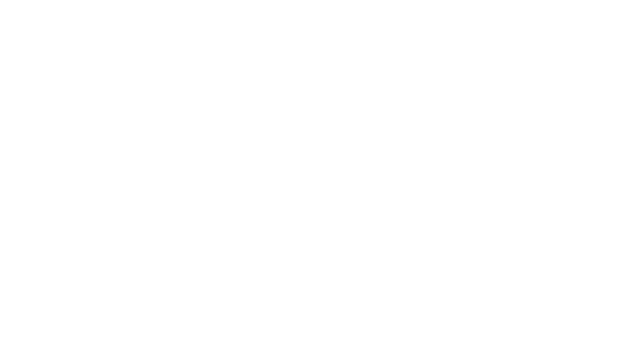
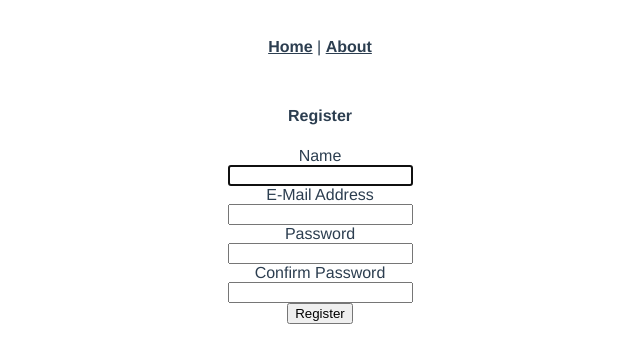
Before and after one commit to Wessun75/timeManager, a Vue app in the folder front_end/time_manager/: page /register in a window 1280 px wide. Shown: the top 362 px of the page, without its empty margins (320-960 px from the left). Built offline with nearby package versions, Linux system fonts and the light colour scheme.

Commit message:
Add files via upload

```diff
--- a/front_end/time_manager/src/App.vue
+++ b/front_end/time_manager/src/App.vue
@@ -1,16 +1,12 @@
 <template>
   <div id="app">
+    <div id="nav">
+      <router-link to="/">Home</router-link> |
+      <router-link to="/about">About</router-link>
+    </div>
     <router-view/>
   </div>
 </template>
-
-<script>
-
-
-export default {
-  name: 'App'
-}
-</script>
 
 <style>
 #app {
@@ -19,6 +15,18 @@ export default {
   -moz-osx-font-smoothing: grayscale;
   text-align: center;
   color: #2c3e50;
-  margin-top: 60px;
+}
+
+#nav {
+  padding: 30px;
+}
+
+#nav a {
+  font-weight: bold;
+  color: #2c3e50;
+}
+
+#nav a.router-link-exact-active {
+  color: #42b983;
 }
 </style>
--- /dev/null
+++ b/front_end/time_manager/src/components/HelloWorld.vue
@@ -0,0 +1,60 @@
+<template>
+  <div class="hello">
+    <h1>{{ msg }}</h1>
+    <p>
+      For a guide and recipes on how to configure / customize this project,<br>
+      check out the
+      <a href="https://cli.vuejs.org" target="_blank" rel="noopener">vue-cli documentation</a>.
+    </p>
+    <h3>Installed CLI Plugins</h3>
+    <ul>
+      <li><a href="https://github.com/vuejs/vue-cli/tree/dev/packages/%40vue/cli-plugin-babel" target="_blank" rel="noopener">babel</a></li>
+      <li><a href="https://github.com/vuejs/vue-cli/tree/dev/packages/%40vue/cli-plugin-router" target="_blank" rel="noopener">router</a></li>
+      <li><a href="https://github.com/vuejs/vue-cli/tree/dev/packages/%40vue/cli-plugin-vuex" target="_blank" rel="noopener">vuex</a></li>
+      <li><a href="https://github.com/vuejs/vue-cli/tree/dev/packages/%40vue/cli-plugin-eslint" target="_blank" rel="noopener">eslint</a></li>
+    </ul>
+    <h3>Essential Links</h3>
+    <ul>
+      <li><a href="https://vuejs.org" target="_blank" rel="noopener">Core Docs</a></li>
+      <li><a href="https://forum.vuejs.org" target="_blank" rel="noopener">Forum</a></li>
+      <li><a href="https://chat.vuejs.org" target="_blank" rel="noopener">Community Chat</a></li>
+      <li><a href="https://twitter.com/vuejs" target="_blank" rel="noopener">Twitter</a></li>
+      <li><a href="https://news.vuejs.org" target="_blank" rel="noopener">News</a></li>
+    </ul>
+    <h3>Ecosystem</h3>
+    <ul>
+      <li><a href="https://router.vuejs.org" target="_blank" rel="noopener">vue-router</a></li>
+      <li><a href="https://vuex.vuejs.org" target="_blank" rel="noopener">vuex</a></li>
+      <li><a href="https://github.com/vuejs/vue-devtools#vue-devtools" target="_blank" rel="noopener">vue-devtools</a></li>
+      <li><a href="https://vue-loader.vuejs.org" target="_blank" rel="noopener">vue-loader</a></li>
+      <li><a href="https://github.com/vuejs/awesome-vue" target="_blank" rel="noopener">awesome-vue</a></li>
+    </ul>
+  </div>
+</template>
+
+<script>
+export default {
+  name: 'HelloWorld',
+  props: {
+    msg: String
+  }
+}
+</script>
+
+<!-- Add "scoped" attribute to limit CSS to this component only -->
+<style scoped>
+h3 {
+  margin: 40px 0 0;
+}
+ul {
+  list-style-type: none;
+  padding: 0;
+}
+li {
+  display: inline-block;
+  margin: 0 10px;
+}
+a {
+  color: #42b983;
+}
+</style>
--- /dev/null
+++ b/front_end/time_manager/src/components/authentication/Login.vue
@@ -0,0 +1,34 @@
+
+<template>
+   <div>
+        <form class="login" @submit.prevent="login">
+       <h1>Sign in</h1>
+       <label>Email</label>
+       <input required v-model="email" type="email" placeholder="Name"/>
+       <label>Password</label>
+       <input required v-model="password" type="password" placeholder="Password"/>
+       <hr/>
+       <button type="submit">Login</button>
+     </form>
+   </div>
+</template>
+<script>
+  export default {
+    data() {
+      return {
+        email: "",
+        password: ""
+      };
+    },
+    methods: {
+      login: function() {
+        let email = this.email;
+        let password = this.password;
+        this.$store
+          .dispatch("login", { email, password })
+          .then(() => this.$router.push("/"))
+          .catch(err => console.log(err));
+      }
+    }
+  };
+</script>
--- /dev/null
+++ b/front_end/time_manager/src/components/authentication/Register.vue
@@ -0,0 +1,51 @@
+<template>
+    <div>
+      <h4>Register</h4>
+      <form @submit.prevent="register">
+        <label for="name">Name</label>
+        <div>
+            <input id="name" type="text" v-model="name" required autofocus>
+        </div>
+        <label for="email" >E-Mail Address</label>
+        <div>
+            <input id="email" type="email" v-model="email" required>
+        </div>
+        <label for="password">Password</label>
+        <div>
+            <input id="password" type="password" v-model="password" required>
+        </div>
+        <label for="password-confirm">Confirm Password</label>
+        <div>
+            <input id="password-confirm" type="password" v-model="password_confirmation" required>
+        </div>
+        <div>
+            <button type="submit">Register</button>
+        </div>
+        </form>
+    </div>
+</template>
+      <script>
+      export default {
+        data() {
+          return {
+            name: "",
+            email: "",
+            password: "",
+            password_confirmation: "",
+          };
+        },
+        methods: {
+          register: function() {
+            let data = {
+              name: this.name,
+              email: this.email,
+              password: this.password,
+            };
+            this.$store
+              .dispatch("register", data)
+              .then(() => this.$router.push("/"))
+              .catch(err => console.log(err));
+          }
+        }
+      };
+      </script>
--- /dev/null
+++ b/front_end/time_manager/src/components/resources/Resources.vue
@@ -0,0 +1,11 @@
+    <template>
+      <div id="app">
+        <div id="nav">
+          <router-link to="/">Home</router-link> |
+          <router-link to="/about">About</router-link>
+          <span v-if="isLoggedIn"> | <a @click="logout">Logout</a></span>
+          <span v-else> | <router-link to="/login">Login</router-link></span>
+        </div>
+        <router-view/>
+      </div>
+    </template>
--- a/front_end/time_manager/src/main.js
+++ b/front_end/time_manager/src/main.js
@@ -1,10 +1,18 @@
 import Vue from 'vue'
+import Axios from 'axios'
 import App from './App.vue'
-import Router from './router/index'
+import router from './router'
+import store from './store'
 
 Vue.config.productionTip = false
 
+Vue.prototype.$http = Axios;
+const token = localStorage.getItem('token');
+if (token) {
+  Vue.prototype.$http.defaults.headers.common['Authorization'] = token
+}
 new Vue({
-  router: Router,
-  render: h => h(App),
+  router,
+  store,
+  render: h => h(App)
 }).$mount('#app')
--- /dev/null
+++ b/front_end/time_manager/src/router.js
@@ -0,0 +1,54 @@
+import Vue from 'vue'
+import Router from 'vue-router'
+import store from './store.js'
+import Home from './views/Home.vue'
+import About from './views/About.vue'
+import Login from './components/authentication/Login.vue'
+import Register from './components/authentication/Register.vue'
+import Resource from './components/resources/Resources.vue'
+Vue.use(Router)
+let router = new Router({
+  mode: 'history',
+  routes: [
+    {
+      path: '/',
+      name: 'home',
+      component: Home
+    },
+    {
+      path: '/login',
+      name: 'login',
+      component: Login
+    },
+    {
+      path: '/register',
+      name: 'register',
+      component: Register
+    },
+    {
+      path: '/resources',
+      name: 'resources',
+      component: Resource,
+      meta: {
+        requiresAuth: true
+      }
+    },
+    {
+      path: '/about',
+      name: 'about',
+      component: About,
+    }
+  ]
+})
+router.beforeEach((to, from, next) => {
+    if (to.matched.some(record => record.meta.requiresAuth)) {
+      if (store.getters.isLoggedIn) {
+        next()
+        return
+      }
+      next('/login')
+    } else {
+      next()
+    }
+  })
+export default router
--- /dev/null
+++ b/front_end/time_manager/src/store.js
@@ -0,0 +1,86 @@
+import Vue from 'vue'
+import Vuex from 'vuex'
+import Axios from 'axios'
+
+Vue.use(Vuex)
+
+export default new Vuex.Store({
+  state: {
+    status: '',
+      token: localStorage.getItem('token')||'',
+      user:{}
+
+  },
+  mutations: {
+    auth_request(state) {
+        state.status = 'loading'
+      },
+      auth_success(state, token, user) {
+        state.status = 'success'
+        state.token = token
+        state.user = user
+      },
+      auth_error(state) {
+        state.status = 'error'
+      },
+      logout(state) {
+        state.status = ''
+        state.token = ''
+      },
+  },
+
+  actions: {
+    login({ commit }, user) {
+      return new Promise((resolve, reject) => {
+        commit('auth_request')
+        axios({ url: 'http://localhost:4000/dashboards/:user_id', data: user, method: 'POST' })
+          .then(resp => {
+            const token = resp.data.token
+            const user = resp.data.user
+            localStorage.setItem('token', token)
+            //
+            axios.defaults.headers.common['Authorization'] = token
+            commit('auth_success', token, user)
+            resolve(resp)
+          })
+          .catch(err => {
+            commit('auth_error')
+            localStorage.removeItem('token')
+            reject(err)
+          })
+      })
+    },
+    register({ commit }, user) {
+      return new Promise((resolve, reject) => {
+        commit('auth_request')
+        axios({ url: 'http://localhost:4000/dashboards/:user_ids', data: user, method: 'POST' })
+          .then(resp => {
+            const token = resp.data.token
+            const user = resp.data.user
+            localStorage.setItem('token', token)
+            //
+            axios.defaults.headers.common['Authorization'] = token
+            commit('auth_success', token, user)
+            resolve(resp)
+          })
+          .catch(err => {
+            commit('auth_error', err)
+            localStorage.removeItem('token')
+            reject(err)
+          })
+      })
+    },
+    logout({ commit }) {
+      return new Promise((resolve, reject) => {
+        commit('logout')
+        localStorage.removeItem('token')
+        delete axios.defaults.headers.common['Authorization']
+        resolve()
+      })
+    }
+  },
+  getters: {
+      isLoggedIn: state => !!state.token,
+      authStatus: state => state.status,
+  }
+})
--- /dev/null
+++ b/front_end/time_manager/src/views/About.vue
@@ -0,0 +1,5 @@
+<template>
+  <div class="about">
+    <h1>This is an about page</h1>
+  </div>
+</template>
--- /dev/null
+++ b/front_end/time_manager/src/views/Home.vue
@@ -0,0 +1,18 @@
+<template>
+  <div class="home">
+    <img alt="Vue logo" src="../assets/logo.png">
+    <HelloWorld msg="Welcome to Your Vue.js App"/>
+  </div>
+</template>
+
+<script>
+// @ is an alias to /src
+import HelloWorld from '@/components/HelloWorld.vue'
+
+export default {
+  name: 'Home',
+  components: {
+    HelloWorld
+  }
+}
+</script>
```
